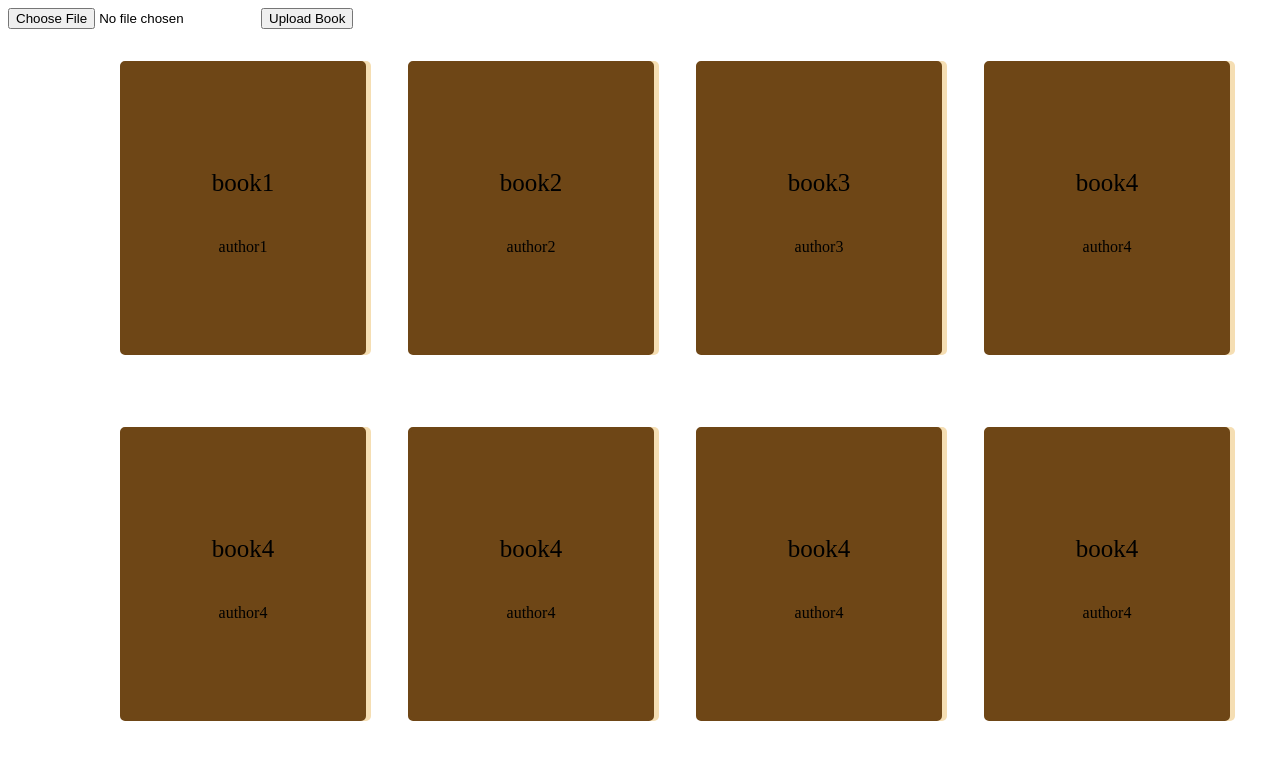
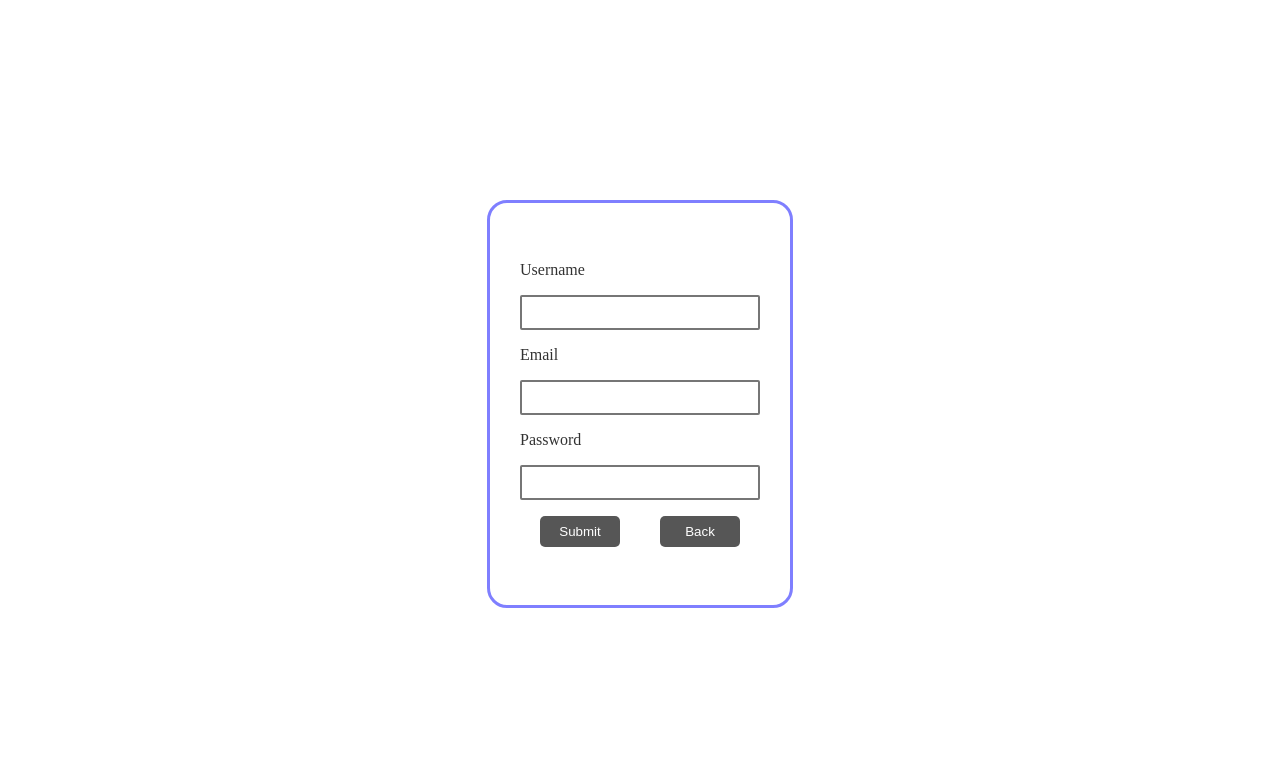
Before and after one commit to BraydonS/CS3321-E-Reader, a Vue app in the folder frontend/ereader-frontend/: page /login in a window 1280 px wide. Shown: the top 760 px of the page. Built offline with nearby package versions, Linux system fonts and the light colour scheme.

Commit message:
Test Server

```diff
--- a/frontend/ereader-frontend/package.json
+++ b/frontend/ereader-frontend/package.json
@@ -8,7 +8,8 @@
     "test:unit": "vitest --environment jsdom",
     "test:e2e": "start-server-and-test preview http://localhost:4173/ 'cypress open --e2e'",
     "test:e2e:ci": "start-server-and-test preview http://localhost:4173/ 'cypress run --e2e'",
-    "lint": "eslint . --ext .vue,.js,.jsx,.cjs,.mjs --fix --ignore-path .gitignore"
+    "lint": "eslint . --ext .vue,.js,.jsx,.cjs,.mjs --fix --ignore-path .gitignore",
+    "server": "nodemon server"
   },
   "dependencies": {
     "epubjs": "^0.3.93",
--- a/frontend/ereader-frontend/src/App.vue
+++ b/frontend/ereader-frontend/src/App.vue
@@ -1,6 +1,6 @@
 <template>
   <div id="app">
-    <LibraryPage :books="books" />
+    <RegisterPage/>
   </div>
 </template>
 
--- a/frontend/ereader-frontend/src/components/BookReader.vue
+++ b/frontend/ereader-frontend/src/components/BookReader.vue
@@ -69,7 +69,7 @@ button.reader-button {
     display: inline-block;
     font-size: 16px;
 }
-button:hover {
+button.reader-button:hover {
     display: inline-block;
     position: relative;
     margin: 0;
--- a/frontend/ereader-frontend/src/components/LibraryPage.vue
+++ b/frontend/ereader-frontend/src/components/LibraryPage.vue
@@ -1,6 +1,5 @@
 <template>
   <div id="library-control">
-    <input class="file-input" type="file" @change="uploadFile" ref="file">
     <button id="upload">Upload Book</button>
   </div>
     <div class="book-list">
@@ -41,8 +40,19 @@
     display: grid;
     margin: auto;
     margin-left: 7em;
-    grid-template-columns: repeat(4, 1fr);
+    grid-template-columns: repeat(2, 1fr);
   }
+
+  @media only screen and (min-width: 1200px){
+    .book-list {
+      margin-top: 30px;
+      display: grid;
+      margin: auto;
+      margin-left: 7em;
+      grid-template-columns: repeat(4, 1fr);
+    }
+  }
+
 
   .book-item {
     padding: 80px 20px;
--- a/frontend/ereader-frontend/src/components/LoginPage.vue
+++ b/frontend/ereader-frontend/src/components/LoginPage.vue
@@ -17,7 +17,7 @@
     data() {
       return {
         username: '',
-        password: ''
+        password: '',
       }
     },
     methods: {
--- a/frontend/ereader-frontend/src/components/RegisterPage.vue
+++ b/frontend/ereader-frontend/src/components/RegisterPage.vue
@@ -1,28 +1,38 @@
 <template>
     <div id="login">
       <form @submit.prevent="register">
-        <label for="username">Username</label>
-        <input class="register" selected id="username" type="text" v-model="username" />
+        <label for="name">Username</label>
+        <input class="register" selected id="name" type="text" v-model="name" />
+        <label for="email">Email</label>
+        <input selected class="login" id="email" type="text" v-model="email" />
         <label for="password">Password</label>
         <input class="register" id="password" type="password" v-model="password" />
         <div id="submit-buttons">
           <button class="form-button" type="submit">Submit</button>
-          <button class="form-button" type="back">Back</button>
+          <button class="form-button">Back</button>
         </div>
       </form>
     </div>
   </template>
   <script>
+  import axios from 'axios';
+
   export default {
     data() {
       return {
-        username: '',
+        name: '',
+        email: '',
         password: ''
       }
     },
     methods: {
       register() {
-
+        let newUser = {
+          name: this.name,
+          email: this.email,
+          password: this.password
+        }
+        axios.post('http://localhost:5000/signup', newUser)
       }
     }
   }
```
